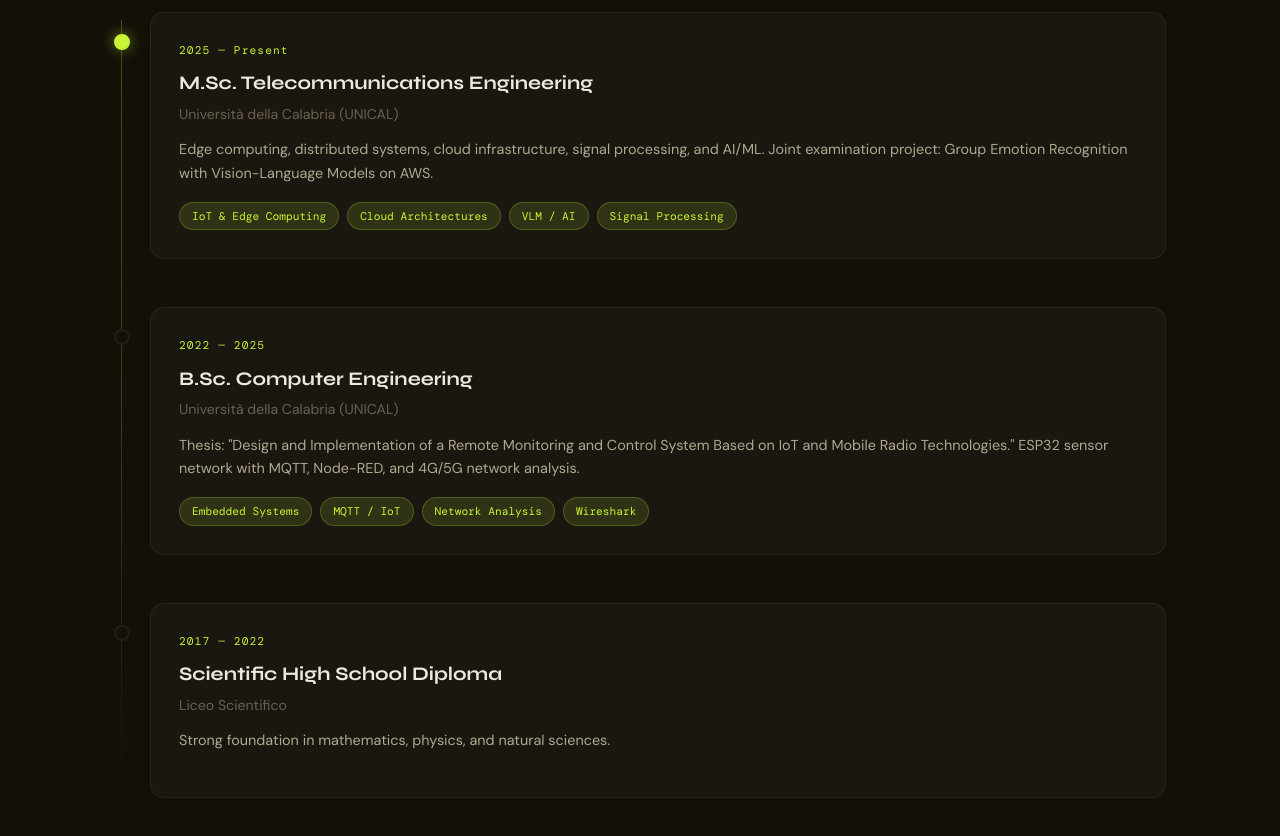
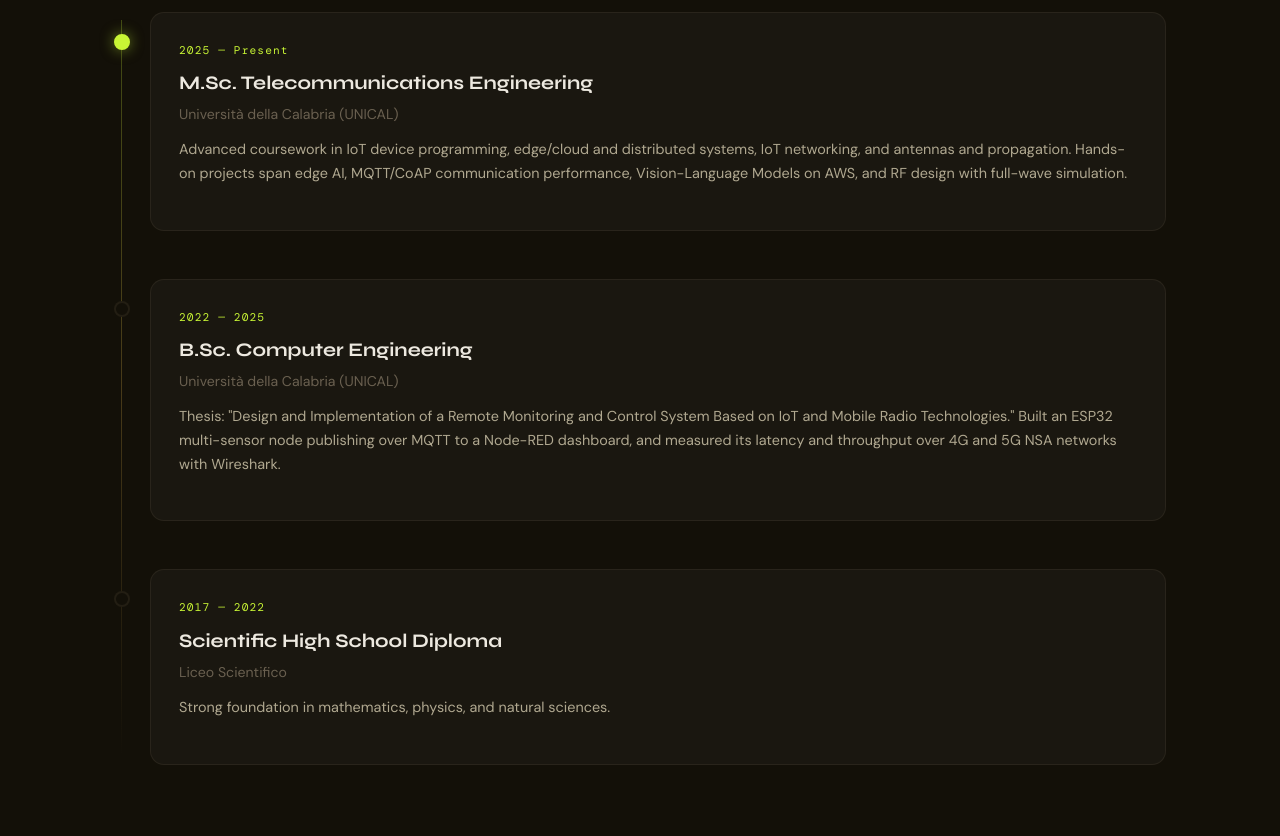
Before and after one commit to giugiu39/portfolio-telecom, a website: page index.html in a window 1280 px wide. Shown: the part 2240-3076 px from the top of the page. Drawn offline with nearby package versions, Linux system fonts and the light colour scheme; a web font is replaced by a local one.

Commit message:
Better presentation

```diff
--- a/index.html
+++ b/index.html
@@ -140,15 +140,10 @@
           <h3 class="timeline-title">M.Sc. Telecommunications Engineering</h3>
           <p class="timeline-subtitle">Università della Calabria (UNICAL)</p>
           <p class="timeline-desc">
-            Edge computing, distributed systems, cloud infrastructure, signal processing, and AI/ML.
-            Joint examination project: Group Emotion Recognition with Vision-Language Models on AWS.
+            Advanced coursework in IoT device programming, edge/cloud and distributed systems,
+            IoT networking, and antennas and propagation. Hands-on projects span edge AI, MQTT/CoAP
+            communication performance, Vision-Language Models on AWS, and RF design with full-wave simulation.
           </p>
-          <div class="timeline-tags">
-            <span class="t-tag">IoT &amp; Edge Computing</span>
-            <span class="t-tag">Cloud Architectures</span>
-            <span class="t-tag">VLM / AI</span>
-            <span class="t-tag">Signal Processing</span>
-          </div>
         </div>
       </div>
       <div class="timeline-item reveal">
@@ -159,14 +154,10 @@
           <p class="timeline-subtitle">Università della Calabria (UNICAL)</p>
           <p class="timeline-desc">
             Thesis: "Design and Implementation of a Remote Monitoring and Control System Based on
-            IoT and Mobile Radio Technologies." ESP32 sensor network with MQTT, Node-RED, and 4G/5G network analysis.
+            IoT and Mobile Radio Technologies." Built an ESP32 multi-sensor node publishing over MQTT to a
+            Node-RED dashboard, and measured its latency and throughput over 4G and 5G NSA networks
+            with Wireshark.
           </p>
-          <div class="timeline-tags">
-            <span class="t-tag">Embedded Systems</span>
-            <span class="t-tag">MQTT / IoT</span>
-            <span class="t-tag">Network Analysis</span>
-            <span class="t-tag">Wireshark</span>
-          </div>
         </div>
       </div>
       <div class="timeline-item reveal">
```
